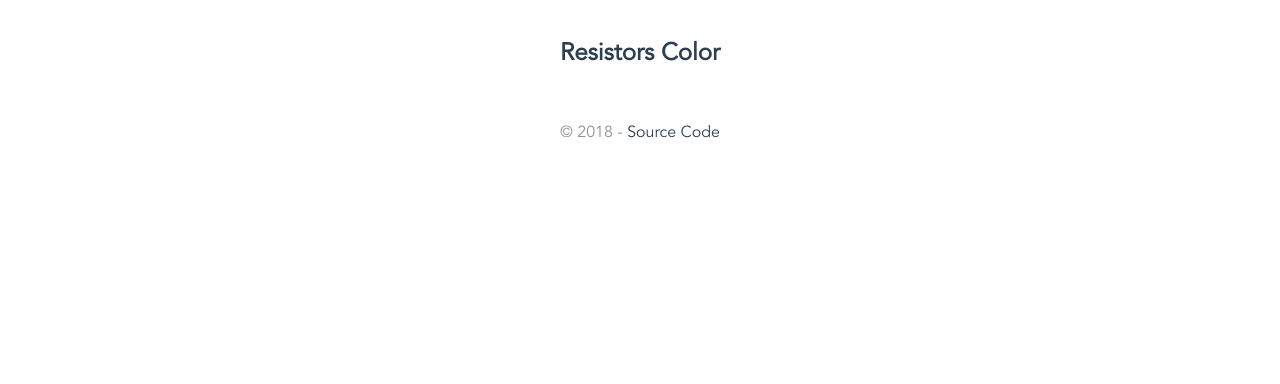
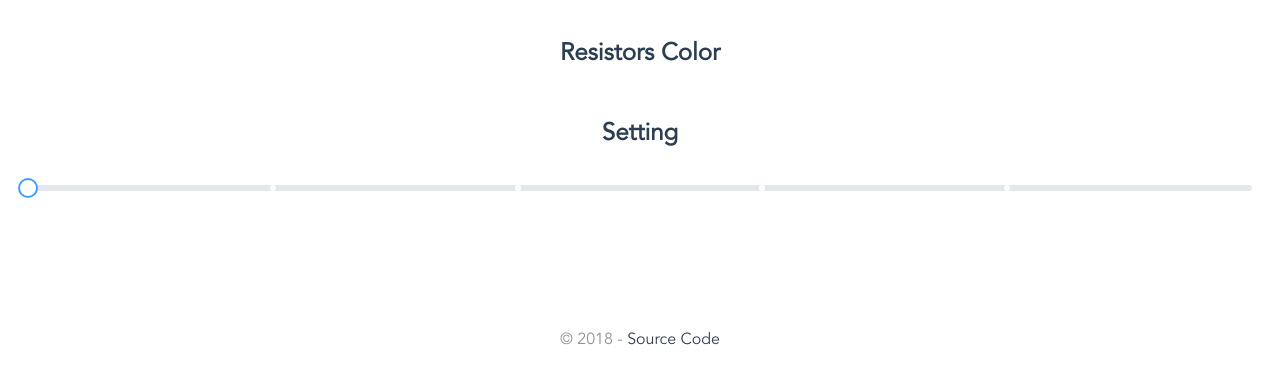
Before and after one commit to wilicw/resicolor, a Vue app: page /#/setting in a window 1280 px wide. Before the commit this address led to /#/resicolor/timeing. Shown: the top 384 px of the page. Built offline with nearby package versions, Linux system fonts and the light colour scheme.

Commit message:
add SETTING page

```diff
--- a/src/App.vue
+++ b/src/App.vue
@@ -8,6 +8,8 @@
         <div @click="mode('normal')"><router-link class="menu" to="/">Normal mode</router-link></div>
         <br>
         <div @click="mode('timeing')"><router-link class="menu" to="/timeing">Timeing mode</router-link></div>
+        <br>
+        <div @click="mode('setting')"><router-link class="menu" to="/setting">Setting</router-link></div>
       </el-dialog>
       <router-view/>
     </el-container>
@@ -24,6 +26,9 @@ export default {
     return {
       menushow: false
     }
+  },
+  created: function () {
+    this.$store.commit('setopacity')
   },
   methods: {
     mode: function (mode) {
--- a/src/router.js
+++ b/src/router.js
@@ -2,6 +2,7 @@ import Vue from 'vue'
 import Router from 'vue-router'
 import Home from './views/Home.vue'
 import Timeing from './views/Timeing.vue'
+import Setting from './views/Setting.vue'
 
 Vue.use(Router)
 
@@ -16,6 +17,11 @@ export default new Router({
       path: '/timeing',
       name: 'timeing',
       component: Timeing
+    },
+    {
+      path: '/setting',
+      name: 'setting',
+      component: Setting
     }
   ]
 })
--- a/src/store.js
+++ b/src/store.js
@@ -51,7 +51,13 @@ export default new Vuex.Store({
     returnTotal (state) {
       state.total = 0
     },
+    setopacity (state) {
+      if (window.localStorage.getItem('opacity') !== undefined) {
+        state.opacity = window.localStorage.getItem('opacity')
+      }
+    },
     changeopacity (state, n) {
+      window.localStorage.opacity = n
       state.opacity = n
     }
   },
--- /dev/null
+++ b/src/views/Setting.vue
@@ -0,0 +1,42 @@
+<template>
+  <div id="setting">
+    <el-main>
+      <div>
+        <h2>Setting</h2>
+        <el-slider
+          v-model="opacity"
+          :step="10"
+          :min="30"
+          :max="80"
+          @change="changeopacity"
+          show-stops>
+        </el-slider>
+      </div>
+    </el-main>
+    <el-footer>
+    </el-footer>
+  </div>
+</template>
+
+<script>
+export default {
+  name: 'app',
+  data () {
+    return {
+      opacity: this.$store.state.opacity*100
+    }
+  },
+  components: {
+  },
+  methods: {
+    changeopacity: function (value) {
+      console.log(value)
+      this.$store.commit('changeopacity', (value / 10) / 10)
+    }
+  }
+}
+</script>
+
+<style lang="scss">
+
+</style>
--- a/src/views/Timeing.vue
+++ b/src/views/Timeing.vue
@@ -62,7 +62,7 @@ export default {
   methods: {
     changeopacity: function (value) {
       console.log(value)
-      this.$store.commit('changeopacity', (value/10)/10)
+      this.$store.commit('changeopacity', (value / 10) / 10)
     },
     startTime: function () {
       this.$store.commit('returnTotal')
```
